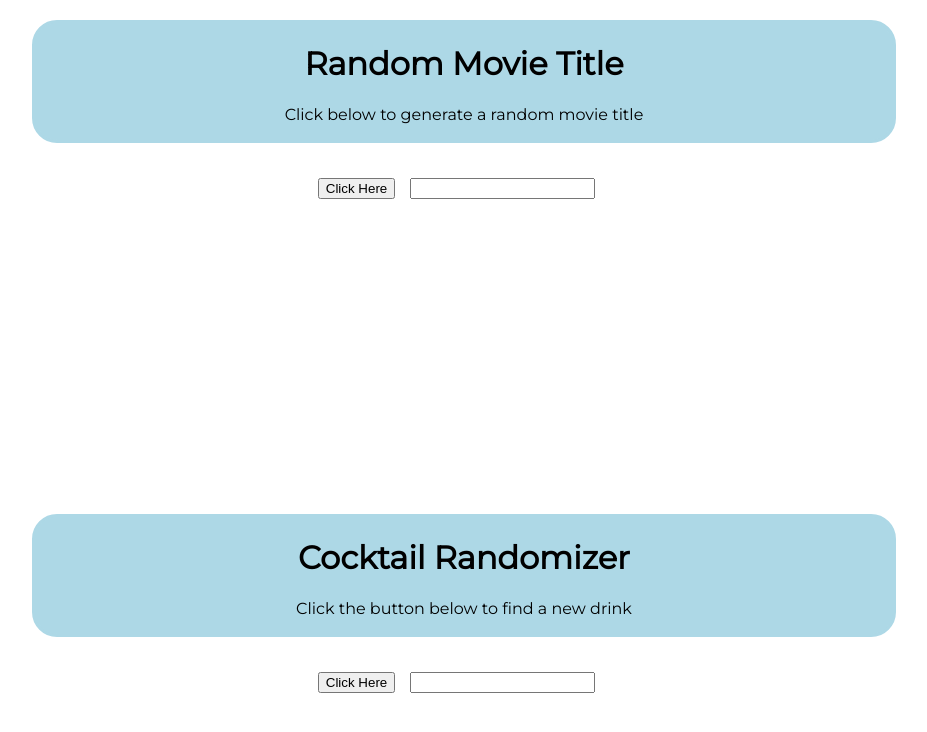
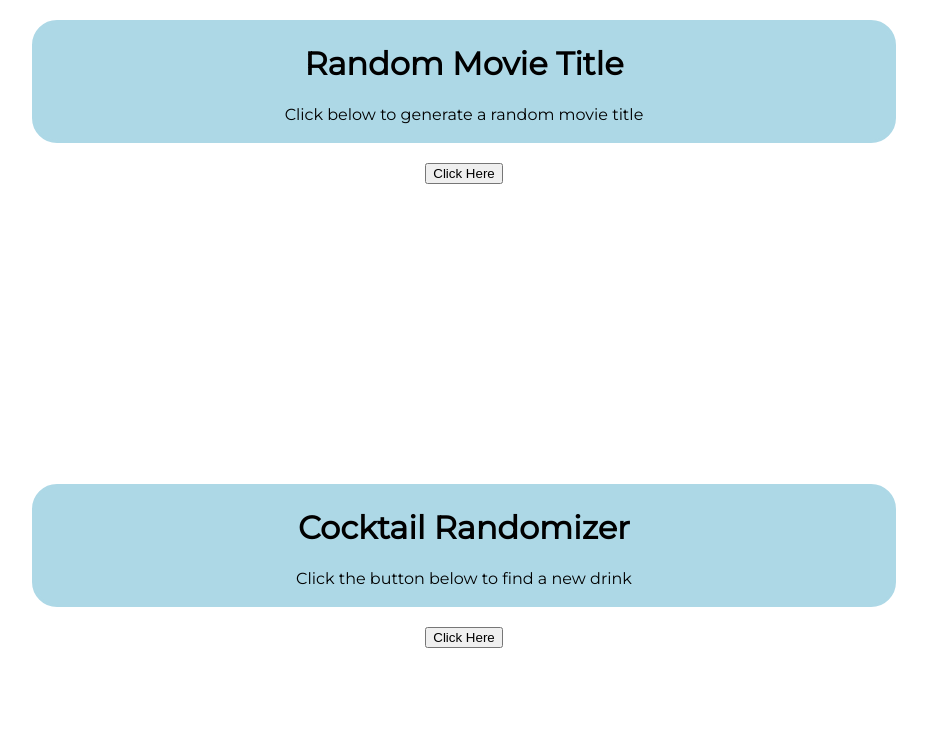
Before and after one commit to Ruben04Derksen/Zona, a plain HTML site: page index.html in a window 1280 px wide. Shown: the whole page, without its empty margins (176-1103 px from the left). Drawn offline with Linux system fonts and the light colour scheme; no server answers.

Commit message:
removed search area

```diff
--- a/index.html
+++ b/index.html
@@ -28,14 +28,6 @@
             Click Here
         </button>
 
-        <!--added textbox for javascript api input-->
-        <div class="titlesearch">
-            <div class="searchbar">
-                <div class="searchbtn">
-                    <input type="text" class="inputsearch" placeholder=" ">
-                </div>
-            </div>
-        </div>
     </div>
 
     <!--changed class name-->
@@ -55,14 +47,7 @@
             Click Here
         </button>
 
-        <!--added textbox for javascript api input-->
-        <div class="drinksearch">
-            <div class="searchbar">
-                <div class="searchbtn">
-                    <input type="text" class="inputsearch" placeholder=" ">
-                </div>
-            </div>
-        </div>
+
     </div>
 
 
```
